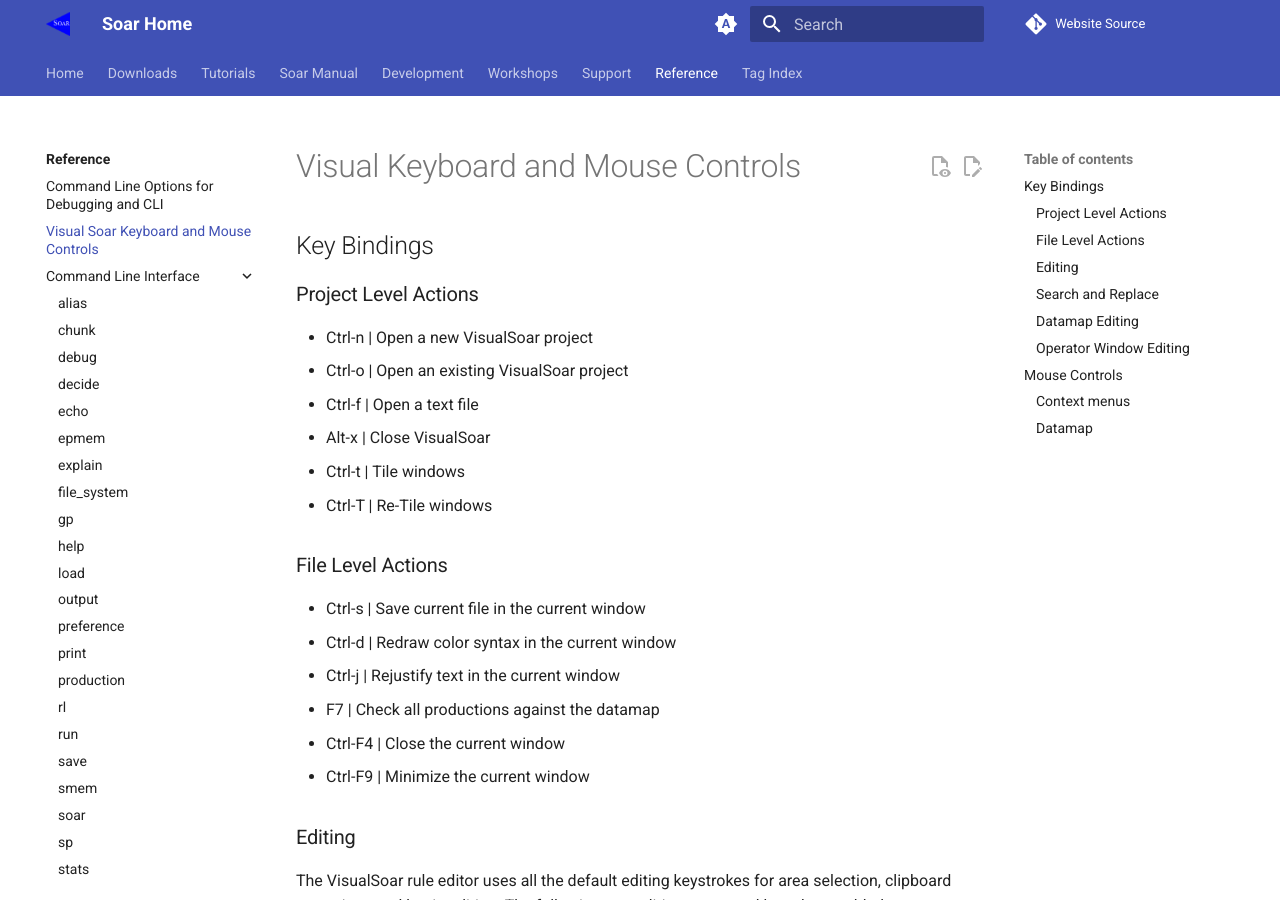
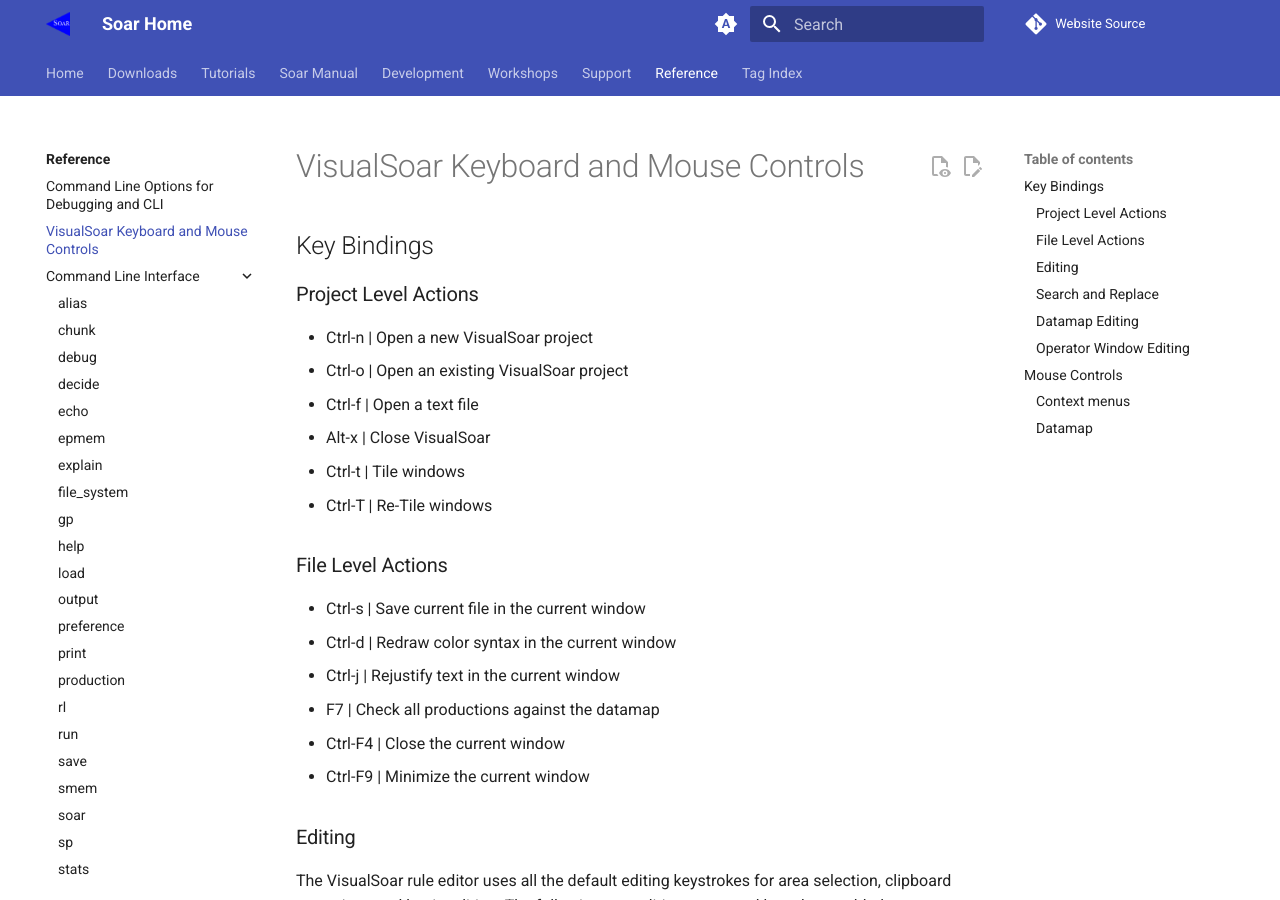
Before and after one commit to SoarGroup/SoarGroup.github.io, an MkDocs documentation site: the page built from docs/reference/VisualSoarKeyboardAndMouseControls.md, in a window 1280 px wide and 900 px high. Built offline with MkDocs 1.6.1 and Material for MkDocs 9.7.7, drawn with Linux system fonts in a browser that asks for light colours; comment, search, counter and statistics services are not loaded.

Commit message:
Fix VisualSoar spelling 🤦

```diff
--- a/docs/reference/VisualSoarKeyboardAndMouseControls.md
+++ b/docs/reference/VisualSoarKeyboardAndMouseControls.md
@@ -1,4 +1,4 @@
-# Visual Keyboard and Mouse Controls
+# VisualSoar Keyboard and Mouse Controls
 
 ## Key Bindings
 
--- a/mkdocs.yml
+++ b/mkdocs.yml
@@ -211,7 +211,7 @@
   - Reference:
       - reference/index.md
       - Command Line Options for Debugging and CLI: reference/CommandLineOptionsForDebuggerAndCLI.md
-      - Visual Soar Keyboard and Mouse Controls: reference/VisualSoarKeyboardAndMouseControls.md
+      - VisualSoar Keyboard and Mouse Controls: reference/VisualSoarKeyboardAndMouseControls.md
       - Command Line Interface:
           - reference/cli/index.md
           - alias: reference/cli/cmd_alias.md
```
